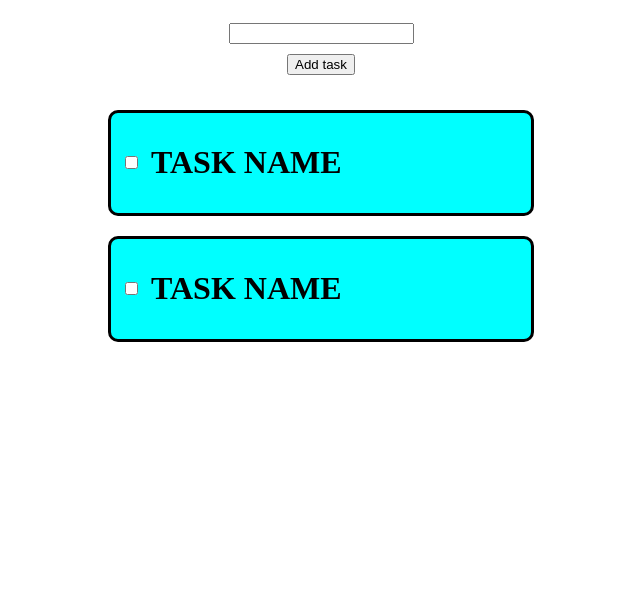
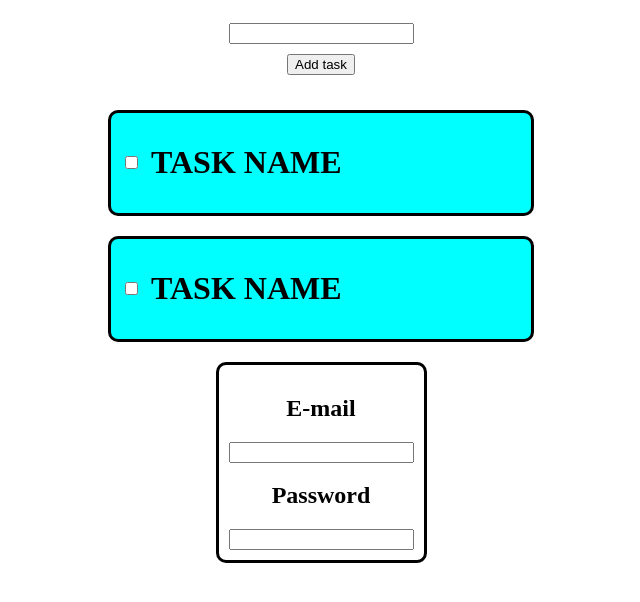
Before and after one commit to rmcarvajal/lab-7, a website built with webpack: page public/index.html in a window 1280 px wide. Shown: the whole page, without its empty margins (87-727 px from the left). Built offline with nearby package versions, Linux system fonts and the light colour scheme.

Commit message:
started work on login

```diff
--- a/public/index.css
+++ b/public/index.css
@@ -24,3 +24,13 @@ body{
     width: 10px;
     height: 10px;
 }
+
+.login{
+    display:flex;
+    justify-content: center;
+    align-items: center;
+    flex-direction: column;
+    border-style: solid;
+    border-radius: 10px;
+    padding: 10px;
+}
--- a/public/index.html
+++ b/public/index.html
@@ -8,7 +8,6 @@
     <link rel="stylesheet" href="./index.css">
 </head>
 <body>
-    <root-element></root-element>
 
     <div class="textbox">
         <input type="text" id="taskInput">
@@ -22,7 +21,12 @@
         <task-marker></task-marker>
     </div>
 
-
+    <div class="login">
+        <h2>E-mail</h2>
+        <input type="text">
+        <h2>Password</h2>
+        <input type="password">
+    </div>
 
     <script type="module" src="../dist/bundle.js"></script>
 
```
